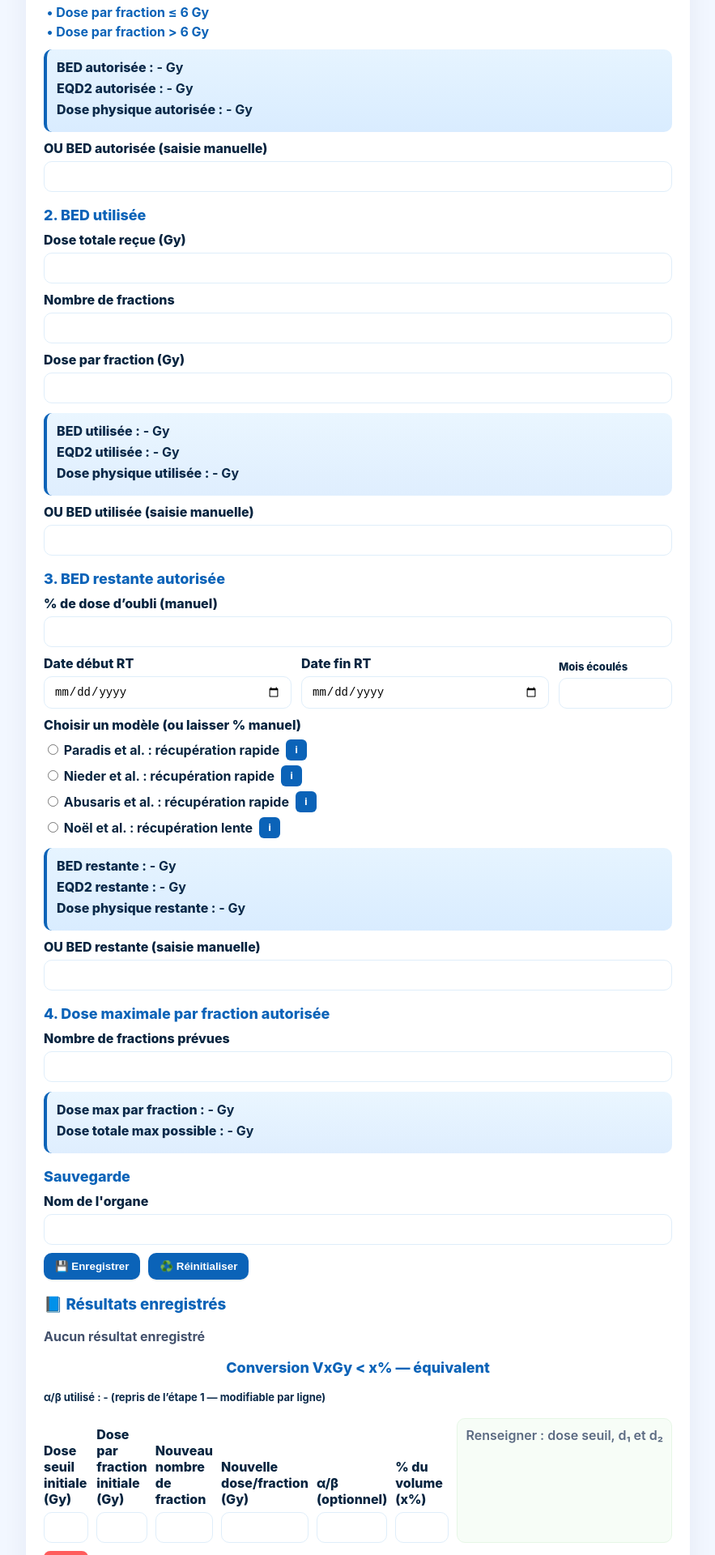
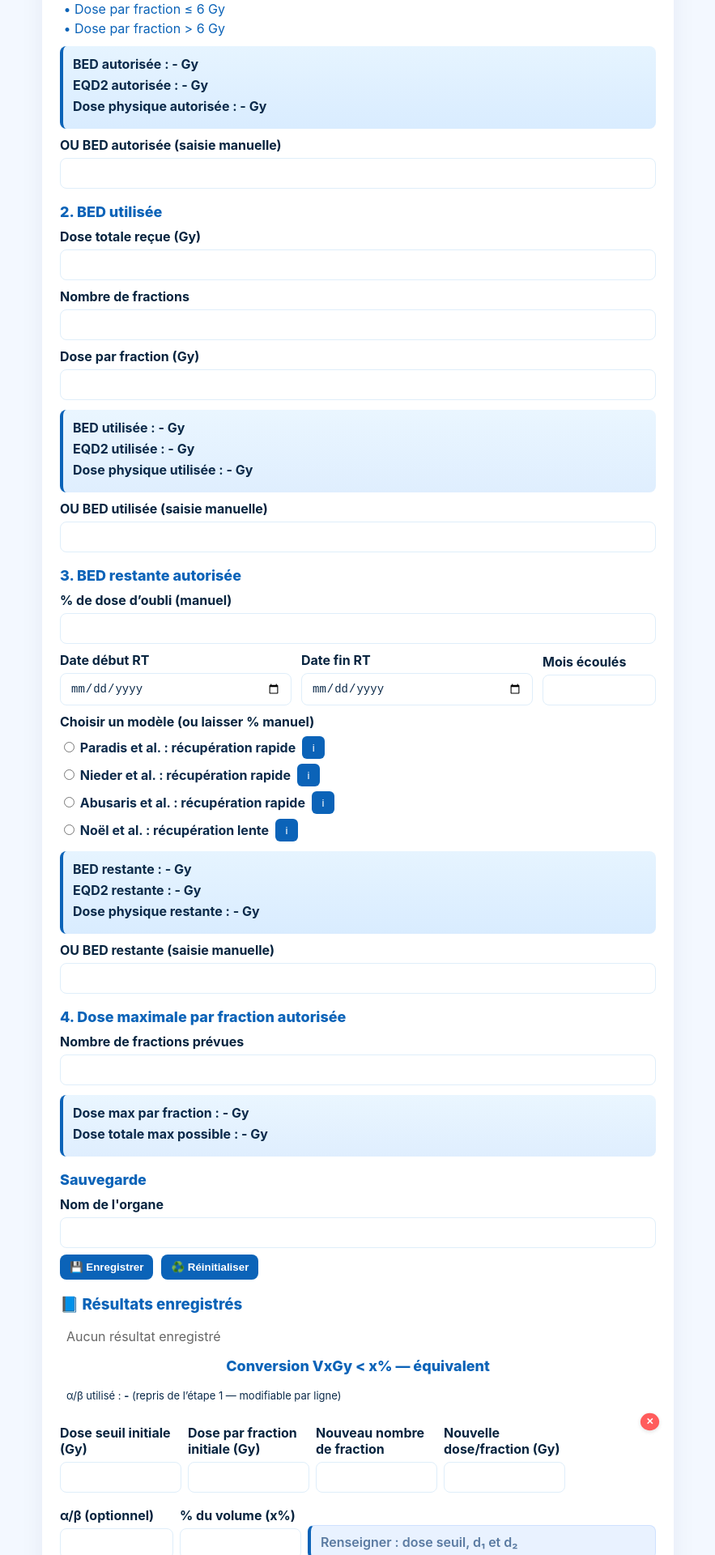
Before and after one commit to Snoop67/bed-simulator, a React (Create React App) app: page / in a window 1280 px wide. Shown: the part 500-2420 px from the top of the page at 81% size, without its empty margins (198-1081 px from the left). Built offline with nearby package versions, Linux system fonts and the light colour scheme.

Commit message:
Update index.css

```diff
--- a/src/index.css
+++ b/src/index.css
@@ -1,177 +1,168 @@
-/* ========== Base ==========\ */
+/* index.css - style “hier” : police Inter, bleus, cartes arrondies, lisible */
 * { box-sizing: border-box; }
-html, body, #root { height: 100%; }
+
 body {
   margin: 0;
-  font-family: Inter, Arial, system-ui, -apple-system, Segoe UI, Roboto, "Helvetica Neue", sans-serif;
-  background: #f2f7ff;
+  font-family: Inter, Arial, sans-serif;
+  background: #f3f8ff;
   color: #0b2a4a;
+  padding: 20px;
 }
 
-/* ========== Layout ==========\ */
-.app-wrap { display: flex; justify-content: center; padding: 20px; }
+.app-wrap { display: flex; justify-content: center; }
 .card {
-  width: 820px;
-  background: #ffffff;
-  border-radius: 14px;
+  width: 780px;
+  background: #fff;
+  border-radius: 12px;
   padding: 22px;
-  box-shadow: 0 12px 32px rgba(10, 30, 80, 0.06);
+  box-shadow: 0 10px 30px rgba(10,30,80,0.06);
 }
 
-/* ========== Titles ==========\ */
+/* Titres */
 .main-title {
   color: #0b63b8;
   font-size: 32px;
   font-weight: 800;
-  margin: 0 0 16px 0;
+  margin: 0 0 14px 0;
 }
 .centered { text-align: center; }
+
 .step { margin-bottom: 18px; }
 .step-title {
   color: #0b63b8;
   font-weight: 800;
-  margin: 10px 0 10px 0;
+  margin: 8px 0 10px 0;
   font-size: 18px;
 }
 
-/* ========== Fields ==========\ */
-.field-label { display:block; margin: 10px 0 6px; color:#07243f; font-weight: 800; }
+/* Labels & inputs */
+.field-label { display:block; margin-top:10px; color:#07243f; font-weight:700; }
 .field {
   width: 100%;
   padding: 10px 12px;
-  border-radius: 10px;
+  margin-top: 6px;
+  border-radius: 8px;
   border: 1px solid #dfeefa;
   background: #fff;
   font-size: 14px;
-  outline: none;
+  color: #0b2a4a;
 }
-.field:focus { border-color: #b5d7ff; box-shadow: 0 0 0 3px rgba(11,99,184,0.08); }
 
-.inline-row { display: flex; gap: 12px; align-items: flex-end; }
+/* Grilles */
+.inline-row { display:flex; gap: 12px; align-items:center; }
 .col.grow { flex: 1; }
-.col.fixed { width: 180px; }
+.col.fixed { width: 160px; }
 .col.fixed.small { width: 140px; }
 
-/* ========== Controls ==========\ */
-.controls-row { display: flex; gap: 12px; align-items: center; margin-top: 12px; flex-wrap: wrap; }
-.inline-checkbox { display:inline-flex; gap:8px; align-items:center; color:#0b2a4a; font-weight:700; }
+/* Contrôles */
+.controls-row { display:flex; gap:12px; align-items:center; margin-top:12px; }
+.inline-checkbox {
+  display:inline-flex; gap:8px; align-items:center;
+  color:#0b2a4a; font-weight:600;
+}
 
-/* ========== Links ==========\ */
-.recorad-links { margin-top: 10px; display: flex; flex-direction: column; gap: 4px; }
-.recorad-links a { color: #0b63b8; text-decoration: none; font-weight: 700; }
-.recorad-links a:hover { text-decoration: underline; }
+/* Liens Recorad */
+.recorad-links { margin-top: 10px; color: #0b63b8; display:flex; flex-direction:column; gap:4px; }
+.recorad-links a { color: #0b63b8; text-decoration:none; }
+.recorad-links a:hover { text-decoration:underline; }
 
-/* ========== Result boxes ==========\ */
+/* Boîtes de résultats */
 .result-box {
   margin-top: 12px;
   padding: 12px;
-  border-radius: 10px;
-  background: linear-gradient(180deg, #eaf6ff 0%, #dfeefe 100%);
+  border-radius: 8px;
+  background: linear-gradient(180deg,#eaf6ff 0%,#dfeefe 100%);
   border-left: 4px solid #0b63b8;
   font-weight: 700;
 }
-.result-box.highlight { background: linear-gradient(180deg, #e6f4ff 0%, #d9ecff 100%); }
-.result-line { margin-bottom: 6px; }
-.result-label { color: #0b2a4a; font-weight: 800; }
+.result-box.highlight { background: linear-gradient(180deg,#e6f4ff 0%,#d9ecff 100%); }
+.result-line { margin-bottom:6px; }
+.result-label { color:#0b2a4a; font-weight:700; }
 
-/* ========== Models / Tooltips ==========\ */
-.model-list { margin-top: 8px; display: flex; flex-direction: column; gap: 6px; }
-.model-row { display: flex; align-items: center; gap: 8px; flex-wrap: wrap; }
-.model-label { font-weight: 700; color: #07243f; }
+/* Modèles de récupération */
+.model-list { margin-top: 8px; }
+.model-row { display:flex; align-items:center; gap:8px; margin-bottom:6px; }
+.model-label { font-weight: 700; color:#0b2a4a; }
 .info {
-  background: #0b63b8;
-  color: white;
-  border: none;
-  width: 26px;
-  height: 26px;
-  line-height: 26px;
-  border-radius: 6px;
-  cursor: pointer;
-  font-weight: 900;
-  text-align: center;
-  padding: 0;
+  background:#0b63b8; color:white; border:none;
+  width:28px; height:28px; border-radius:6px; cursor:pointer;
 }
 .tooltip {
-  margin-left: 8px;
-  padding: 8px;
-  background: #f0f6ff;
-  border-radius: 8px;
-  border: 1px solid #d6eaff;
-  white-space: pre-wrap;
-  font-weight: 600;
-  color: #0b2a4a;
+  margin-left:10px; padding:8px; background:#f0f6ff;
+  border-radius:8px; border:1px solid #d6eaff; white-space: pre-wrap;
 }
 
-/* ========== Dates ==========\ */
-.row-dates { display: flex; gap: 12px; align-items: flex-end; flex-wrap: wrap; }
+/* Dates */
+.row-dates { display:flex; gap:12px; align-items:flex-end; }
 
-/* ========== Buttons ==========\ */
-.buttons { display: flex; gap: 10px; margin-top: 10px; }
-.btn {
-  padding: 9px 14px;
-  border-radius: 10px;
-  border: none;
-  background: #0b63b8;
-  color: white;
-  cursor: pointer;
-  font-weight: 800;
-  box-shadow: 0 2px 0 rgba(0,0,0,0.05);
+/* Actions / Historique */
+.buttons { display:flex; gap:10px; margin-top:8px; }
+.btn { padding: 8px 12px; border-radius:8px; border:none; background:#0b63b8; color:white; cursor:pointer; font-weight:700; }
+.btn.primary { background:#0b63b8; }
+.btn:hover { opacity:0.95; }
+
+.history { margin-top: 14px; }
+.history-title { color:#0b63b8; font-weight:800; margin-bottom:10px; }
+.history-item {
+  padding:10px; border-radius:8px; background:#fbfdff;
+  border:1px solid #eef6ff; margin-bottom:8px;
 }
-.btn:hover { filter: brightness(0.97); }
-.btn.primary { background: #0b63b8; }
+.hist-title { font-weight: 800; margin-bottom:4px; color:#0b2a4a; }
 
-/* ========== History ==========\ */
-.history { margin-top: 14px; }
-.history-title { color:#0b63b8; font-weight: 800; margin-bottom: 10px; }
-.history-item {
-  padding: 10px;
-  border-radius: 10px;
-  background: #fbfdff;
-  border: 1px solid #eef6ff;
-  margin-bottom: 8px;
+/* Hints */
+.hint { color:#666; padding:8px; }
+.hint.small { font-size: 13px; margin-bottom:8px; color:#0b2a4a; }
+
+/* Conversion Vx */
+.vx-row {
+  position: relative;
+  display:flex; gap:8px; align-items:flex-end; margin-top:10px;
+  flex-wrap: wrap;
 }
-.hist-title { font-weight: 900; margin-bottom: 4px; }
+.vx-col { width: 150px; flex: 0 0 auto; }
+.vx-col.ab-override { width: 140px; }
 
-/* ========== Vx module ==========\ */
-.vx-row {
-  display: grid;
-  grid-template-columns: repeat(5, 1fr) 1.2fr auto;
-  gap: 10px;
-  align-items: end;
-  margin-top: 10px;
+.vx-result {
+  flex: 1 1 260px;
+  min-width: 260px;
+  padding:10px 12px;
+  border-radius:8px;
+  border:1px solid #e6f7e6;
+  background:#f7fdf7;
+  font-weight: 600;
 }
-.vx-col { display: flex; flex-direction: column; }
-.ab-override .field { }
-.vx-result {
-  align-self: stretch;
-  padding: 10px;
-  border-radius: 10px;
-  background: #f7fdf7;
-  border: 1px solid #e6f7e6;
-  font-weight: 700;
+.vx-result.blue {
+  background: #e9f2ff;
+  border-color: #cfe1ff;
+  border-left: 4px solid #0b63b8;
 }
-.vx-remove {
-  background: #ff5c5c;
-  color: white;
-  border: none;
-  padding: 6px 9px;
-  border-radius: 8px;
-  cursor: pointer;
-  font-weight: 900;
-}
-.vx-remove:hover { filter: brightness(0.95); }
+.vx-main-line { font-weight: 800; color:#07243f; margin-bottom:4px; }
+.vx-sub-line { font-weight: 600; color:#0b2a4a; }
+.muted { color:#5a7aa1; }
+.muted.small { font-size: 13px; }
+
 .vx-actions { margin-top: 10px; }
 
-.hint { color:#42506b; padding: 8px 0; font-weight: 700; }
-.hint.small { font-size: 13px; color:#0b2a4a; }
-.muted { color:#5b6a82; font-weight: 600; }
-.small { font-size: 13px; }
+.vx-remove {
+  position:absolute; top:-6px; right:-6px;
+  background:#ff5c5c; color:white; border:none;
+  padding:6px 8px; border-radius:50%; cursor:pointer;
+  line-height: 1; font-weight: 800;
+  box-shadow: 0 2px 6px rgba(0,0,0,0.12);
+}
+.vx-remove.small {
+  transform: scale(0.86);
+}
 
-/* ========== Responsive ==========\ */
-@media (max-width: 860px) {
-  .card { width: 95%; padding: 16px; }
+/* Responsive */
+@media (max-width: 820px) {
+  .card { width: 95%; padding:16px; }
   .inline-row { flex-direction: column; align-items: stretch; }
+  .row-dates { flex-direction: column; align-items: stretch; }
+  .col.fixed, .col.fixed.small { width: 100%; }
+
+  .vx-row { flex-direction: column; align-items: stretch; }
+  .vx-col, .vx-col.ab-override { width: 100%; }
+  .vx-result { width: 100%; min-width: 0; }
+  .vx-remove { top: -4px; right: -4px; }
 }
-@media (max-width: 760px) {
-  .vx-row { grid-template-columns: 1fr; }
-}
```
